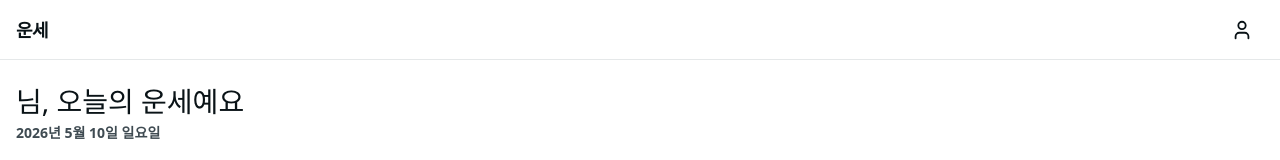
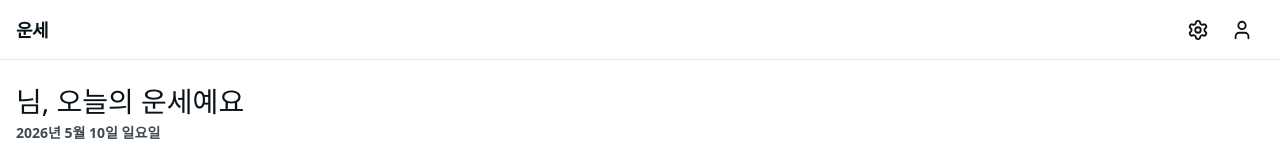
Before and after one commit to heyday1019/momentum_with_claude, a Next.js app: page / in a window 1280 px wide. Shown: the top 160 px of the page. Built offline with nearby package versions, Linux system fonts and the light colour scheme; no server answers; a web font is replaced by a local one.

Commit message:
feat(header): add settings icon next to user icon

```diff
--- a/src/components/fortune/app-header.tsx
+++ b/src/components/fortune/app-header.tsx
@@ -1,5 +1,5 @@
 import Link from 'next/link'
-import { User } from 'lucide-react'
+import { Settings, User } from 'lucide-react'
 
 export function AppHeader() {
   return (
@@ -7,9 +7,22 @@ export function AppHeader() {
       <Link href="/" aria-label="홈" className="text-lg font-bold tracking-tight text-fortune-ink-deep">
         운세
       </Link>
-      <Link href="/me" className="size-11 rounded-full inline-flex items-center justify-center" aria-label="내 정보">
-        <User className="size-5.5 text-fortune-ink-deep" />
-      </Link>
+      <div className="flex items-center">
+        <Link
+          href="/settings"
+          aria-label="설정"
+          className="size-11 rounded-full inline-flex items-center justify-center"
+        >
+          <Settings className="size-5.5 text-fortune-ink-deep" />
+        </Link>
+        <Link
+          href="/me"
+          aria-label="내 정보"
+          className="size-11 rounded-full inline-flex items-center justify-center"
+        >
+          <User className="size-5.5 text-fortune-ink-deep" />
+        </Link>
+      </div>
     </header>
   )
 }
```
